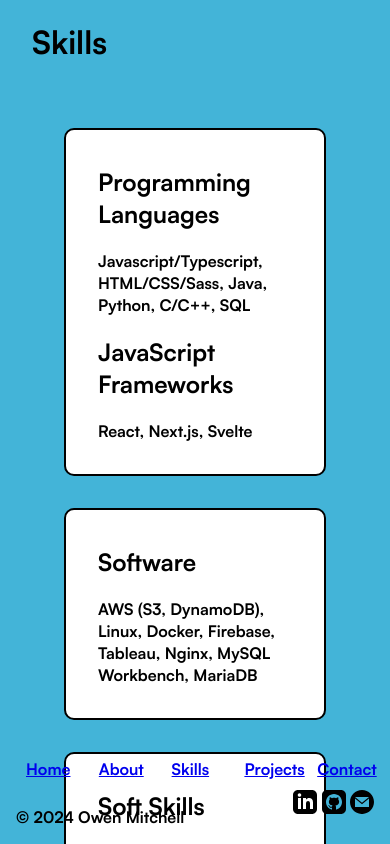
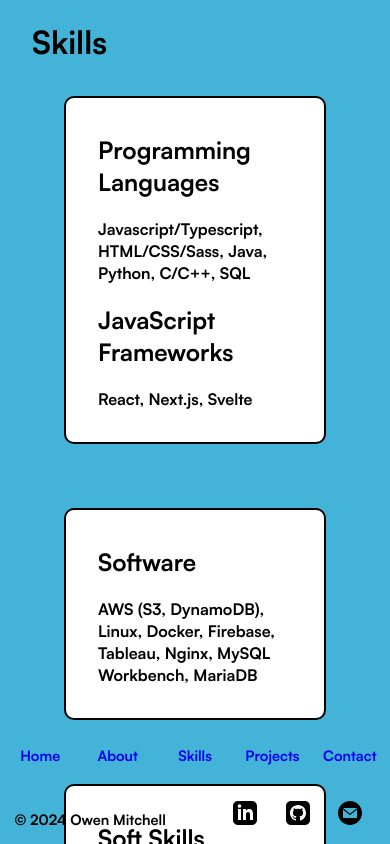
Before and after one commit to owen-mitch/owenmitch, a SvelteKit app: page /skills in a window 390 px wide. Built offline with nearby package versions, Linux system fonts and the light colour scheme.

Commit message:
Animation fixes + better mobile support

```diff
--- a/src/routes/ButtonTray.svelte
+++ b/src/routes/ButtonTray.svelte
@@ -16,6 +16,8 @@
         justify-content: space-evenly;
         flex-wrap: wrap;
         align-items: flex-end;
+        padding: 0.5em 0;
+        z-index: 2;
     }
 
     .footer-helper {
@@ -25,5 +27,18 @@
 
     a {
         width: 12vw;
+        min-width: 60px;
+        text-align: center;
+        padding: 0.5em;
+        text-decoration: none;
+        border-radius: 4px;
+    }
+
+    /* Responsive scaling for small screens */
+    @media (max-width: 600px) {
+        a {
+            width: 10vw;
+            font-size: 0.9rem; /* Slightly smaller font on mobile */
+        }
     }
 </style>
--- a/src/routes/Footer.svelte
+++ b/src/routes/Footer.svelte
@@ -8,9 +8,8 @@
             <img src="./github.svg" alt="Github"/>
         </a>
         <a href="mailto:mail@owenmit.ch">
-            <img src="./email.svg" alt=Email/>
+            <img src="./email.svg" alt="Email"/>
         </a>
-
     </div>
 </footer>
 
@@ -19,16 +18,37 @@
         position: fixed;
         width: 100%;
         display: flex;
+        flex-direction: row;
+        align-items: center;
         justify-content: space-between;
+        padding-bottom: 0.5em;
         bottom: 0;
         z-index: 1;
     }
+
     p {
         color: var(--text-color);
-        padding: 0 0 0 1em;
+        margin-bottom: 0.5em;
+        padding: 0 1em 0 1em;
     }
 
     .button-tray {
-        margin: 0 1em 0 0;
+        padding: 0 1em 0 1em;
     }
+
+    .button-tray a img {
+        width: 24px;
+        height: 24px;
+    }
+
+    @media (max-width: 600px) {
+        p {
+            font-size: 0.9rem;
+        }
+
+        a {
+            padding: 9px 12px;
+        }
+    }
+
 </style>
--- /dev/null
+++ b/src/routes/Header.svelte
@@ -0,0 +1,18 @@
+<script>
+    export let title;
+</script>
+
+<div class="wrapper">
+    <h1>{title}</h1>
+</div>
+
+<style>
+    .wrapper {
+        position: relative;
+        z-index: 2;
+    }
+
+    h1 {
+        padding: 0 1em;
+    }
+</style>
--- a/src/routes/about/+page.svelte
+++ b/src/routes/about/+page.svelte
@@ -2,11 +2,12 @@
     import Footer from "../Footer.svelte";
     import ButtonTray from "../ButtonTray.svelte";
     import HeaderAnimation from "../HeaderAnimation.svelte";
+    import Header from "../Header.svelte";
 </script>
 
 <div class="container">
     <HeaderAnimation />
-    <h1>About</h1>
+    <Header title="About" />
     <div class="bio-container">
         <h2>Welcome to owenmit.ch</h2>
         <p>
@@ -40,11 +41,7 @@
         border: 2px solid black;
         border-radius: 10px;
         padding: 1em 2em;
-        margin: 4em;
-    }
-
-    h1 {
-        padding: 0 1em;
+        margin: 2em 4em 4em 4em;
     }
 
     p {
--- a/src/routes/contact/+page.svelte
+++ b/src/routes/contact/+page.svelte
@@ -2,15 +2,16 @@
     import Footer from "../Footer.svelte";
     import ButtonTray from "../ButtonTray.svelte";
     import HeaderAnimation from "../HeaderAnimation.svelte";
+    import Header from "../Header.svelte";
 
     function copyToClipboard() {
-        navigator.clipboard.writeText("mail@owenmit.ch")
+        navigator.clipboard.writeText("mail@owenmit.ch");
     }
 </script>
 
 <div class="container">
     <HeaderAnimation />
-    <h1>Contact</h1>
+    <Header title="Contact" />
     <div class="bio-container">
         <p>
             To get in contact with me, please send me an email:
@@ -43,7 +44,7 @@
         border: 2px solid black;
         border-radius: 10px;
         padding: 1em 2em;
-        margin: 4em;
+        margin: 2em 4em 4em 4em;
     }
 
     .email {
@@ -54,10 +55,6 @@
 
     .copyButton {
         width: auto;
-    }
-
-    h1 {
-        padding: 0 1em;
     }
 
     h2 {
--- a/src/routes/projects/+page.svelte
+++ b/src/routes/projects/+page.svelte
@@ -2,11 +2,12 @@
     import Footer from "../Footer.svelte";
     import ButtonTray from "../ButtonTray.svelte";
     import HeaderAnimation from "../HeaderAnimation.svelte";
+    import Header from "../Header.svelte";
 </script>
 
 <div class="container">
     <HeaderAnimation />
-    <h1>Projects</h1>
+    <Header title="Projects" />
     <div class="bio-container">
         <h2>Personal Website • February 2024</h2>
         <ul>
@@ -88,15 +89,11 @@
         border: 2px solid black;
         border-radius: 10px;
         padding: 1em 2em;
-        margin: 2em 4em;
+        margin: 2em 4em 4em 4em;
     }
 
     .additional-footer-helper {
         width: 100%;
         height: 2em;
     }
-
-    h1 {
-        padding: 0 1em 1em;
-    }
 </style>
--- a/src/routes/skills/+page.svelte
+++ b/src/routes/skills/+page.svelte
@@ -2,11 +2,12 @@
     import Footer from "../Footer.svelte";
     import ButtonTray from "../ButtonTray.svelte";
     import HeaderAnimation from "../HeaderAnimation.svelte";
+    import Header from "../Header.svelte";
 </script>
 
 <div class="container">
     <HeaderAnimation />
-    <h1>Skills</h1>
+    <Header title="Skills" />
     <div class="bio-container">
         <h2>Programming Languages</h2>
         <p>Javascript/Typescript, HTML/CSS/Sass, Java, Python, C/C++, SQL</p>
@@ -44,7 +45,7 @@
         border: 2px solid black;
         border-radius: 10px;
         padding: 1em 2em;
-        margin: 2em 4em;
+        margin: 2em 4em 4em 4em;
     }
 
     .additional-footer-helper {
@@ -52,10 +53,6 @@
         height: 2em;
     }
 
-    h1 {
-        padding: 0 1em 1em;
-    }
-
     p {
         font-size: medium;
     }
```
Also changed, not shown: src/routes/+page.svelte (+39 -41 lines).
